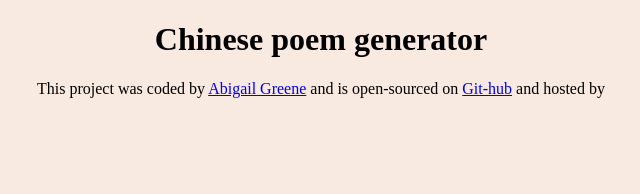
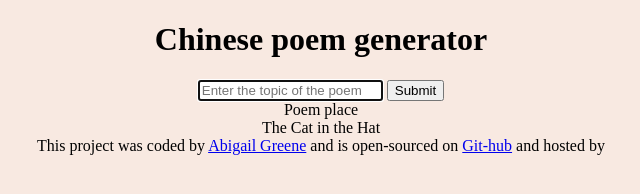
Before and after one commit to Bone-Structure/chinese-poem-generator, a plain HTML site: page index.html in a window 1280 px wide. Shown: the whole page, without its empty margins (319-959 px from the left). Drawn offline with Linux system fonts and the light colour scheme.

```diff
--- a/index.html
+++ b/index.html
@@ -7,9 +7,24 @@
     <title> Chinese Poem Generator</title>
 </head>
 <body>
-    <h1>
+    <header>
+        <h1>
         Chinese poem generator
-    </h1>
+        </h1>
+    </header>
+
+    <main>
+        <form>
+            <input type="text" placeholder="Enter the topic of the poem" autofocus required autocomplete="off"/>
+            <input type="submit"/>
+        </form>
+        <div>
+            Poem place
+            <br/>
+            The Cat in the Hat
+            </div>
+        </div>
+    </main>
     <script src="src/index.js"></script>
 </body>
 <footer> This project was coded by <a href="https://github.com/Bone-Structure"target="_blank">Abigail Greene</a> and is open-sourced on <a href="https://github.com/Bone-Structure/chinese-poem-generator" target="_blank">Git-hub</a> and hosted by <a href="https://ai-chinese-poem-328.netlify.app/"> </a> </footer>
```
